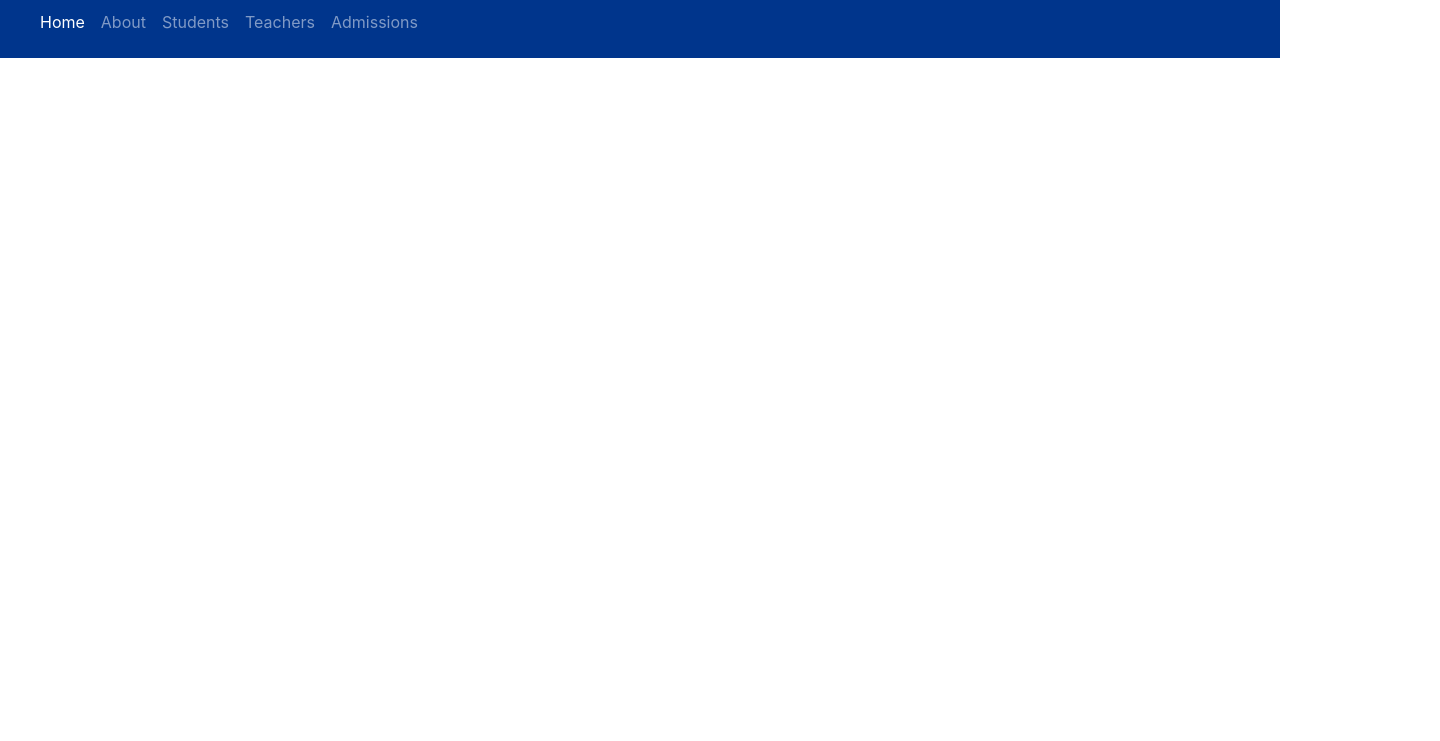
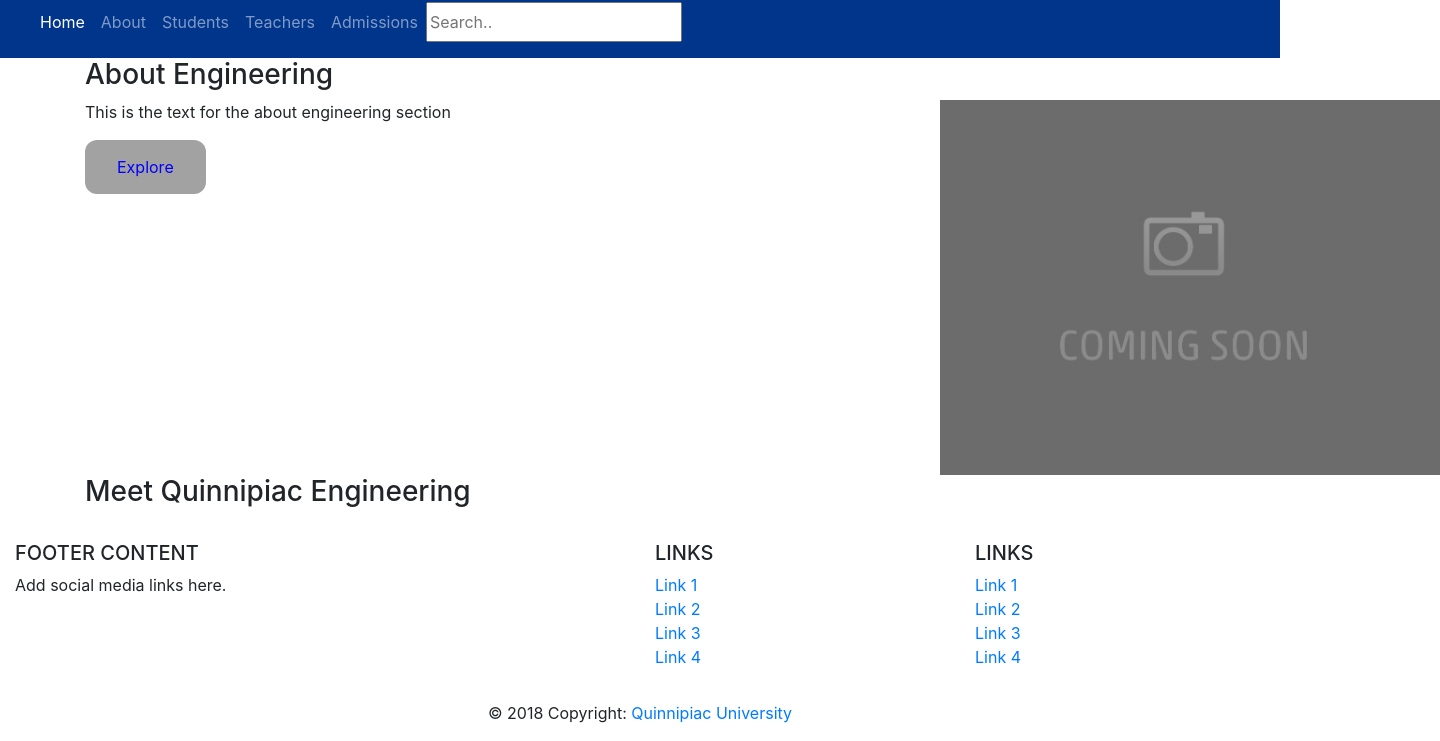
Before and after one commit to Austin-Scudder/Term-Project-HCI, a plain HTML site: page SER-Home.html in a window 1280 px wide. Shown: the part 82-823 px from the top of the page, 1440 px wide, since content can reach past the window. Before the commit the page ends 800 px from the top, so only its background shows below. Drawn offline with nearby package versions, Linux system fonts and the light colour scheme.

Commit message:
Started the home page

```diff
--- a/SER-Home.css
+++ b/SER-Home.css
@@ -1,9 +1,16 @@
-.header{
-
-}
-
 .navbar {
     width: 100%;
     white-space: nowrap;
     background-color: #00358c;
 }
+
+.button{
+    background-color: rgb(163, 162, 162);
+    color: blue;
+    padding: 15px 32px;
+    text-align: center;
+    text-decoration: none;
+    display: inline-block;
+    font-size: 16px;
+    border-radius: 12px;
+}
--- a/SER-Home.html
+++ b/SER-Home.html
@@ -12,39 +12,103 @@
     <div class = "Logo">
         <div class = "row">
             <div class = "col-md-3">
-                <img src = "Quinnipiac_University_logo.jpg" alt = "Logo" style="max-width:200px;">
+                <a href ="SER-Home.html">
+                    <img src = "Quinnipiac_University_logo.jpg" alt = "Logo" style="max-width:200px;">
+                </a>
             </div>
-            <div class = "col-md-3">
-
-            </div>
-            <div class = "col-md-3">
-
-            </div>
-            <div class = "col-md-3">
-
+            <div class = "col-md-9">
+                <h1>Quinnipiac Software Engineering </h1>
             </div>
         </div>
      </div>
 
+     <!-- THis si the navbar-->
      <div class = "navbar">
         <div class = "row">
             <div class = "col-md-12">
                     <nav class = "navbar navbar-expand-sm navbar-dark">
                             <ul class = "navbar-nav">
                                 <li class="nav-item active"> <a class="nav-link" href="SER-Home.html">Home</a></li>
-                                <li class="nav-item"> <a class="nav-link" href="">About</a></li>
-                                <li class="nav-item"> <a class="nav-link" href=""> Students</a></li>
-                                <li class="nav-item"> <a class="nav-link" href="">Teachers</a></li>
+                                <li class="nav-item"> <a class="nav-link" href="SER-About.html">About</a></li>
+                                <li class="nav-item"> <a class="nav-link" href="SER-Students.html"> Students</a></li>
+                                <li class="nav-item"> <a class="nav-link" href="SER-Teachers.html">Teachers</a></li>
                                 <li class="nav-item"> <a class="nav-link" href="https://www.qu.edu/admissions.html">Admissions</a></li>
+                                <input type="text" placeholder="Search..">
                             </ul>
                           </nav>
             </div>
+        </div>
+     </div>
+
+<!-- This is the abot engineering section-->
+     <div class = "container">
+         <div class = "about-engineering">
+         <div class= "row">
+             <div class = "col-md-12">
+                 <h3> About Engineering </h3>
+             </div>
+         </div>
+         <div class = "row">
+             <div class = "col-md-9">
+                 <p>
+                     This is the text for the about engineering section
+                 </p>
+                 <a href="SER-About.html" class="button">Explore</a>
+             </div>
+             <div class = " col-md-3">
+                    <img src = "placeholder1.jpg" alt = "pic of engineers" style="max-width:500px;">
+             </div>
+         </div>
+         <div class ="row" >
+            <div class= "col-md-12">
+                <h3>Meet Quinnipiac Engineering</h3>
+            </div>
+            </div>
+
+</div>
+</div>
 
 
+
+
+<footer class="page-footer font-small blue pt-4">
+        <!-- Footer Links -->
+        <div class="container-fluid text-center text-md-left">
+          <div class="row">
+            <div class="col-md-6 mt-md-0 mt-3">
+              <!-- Content -->
+              <h5 class="text-uppercase">Footer Content</h5>
+              <p>Add social media links here.</p>
+            </div>
+            <hr class="clearfix w-100 d-md-none pb-3">
+            <div class="col-md-3 mb-md-0 mb-3">
+                <h5 class="text-uppercase">Links</h5>
+                <ul class="list-unstyled">
+                    <li><a href="#!">Link 1</a> </li>
+                  <li><a href="#!">Link 2</a> </li>
+                  <li> <a href="#!">Link 3</a> </li>
+                  <li><a href="#!">Link 4</a></li>
+                </ul>
+
+              </div>
+              <div class="col-md-3 mb-md-0 mb-3">
+                <h5 class="text-uppercase">Links</h5>
+                <ul class="list-unstyled">
+                  <li> <a href="#!">Link 1</a></li>
+                  <li><a href="#!">Link 2</a> </li>
+                  <li><a href="#!">Link 3</a></li>
+                  <li> <a href="#!">Link 4</a></li>
+                </ul>
+              </div>
+          </div>
         </div>
+        <div class="footer-copyright text-center py-3">© 2018 Copyright:
+          <a href="qu.edu"> Quinnipiac University</a>
+        </div>
+        <!-- Copyright -->
 
-     </div>
-
+      </footer>
+      <!-- Footer -->
     </body>
 
 </html>
```
Also changed, not shown: SER-About.html (+7 -10 lines), placeholder1.jpg (added).
